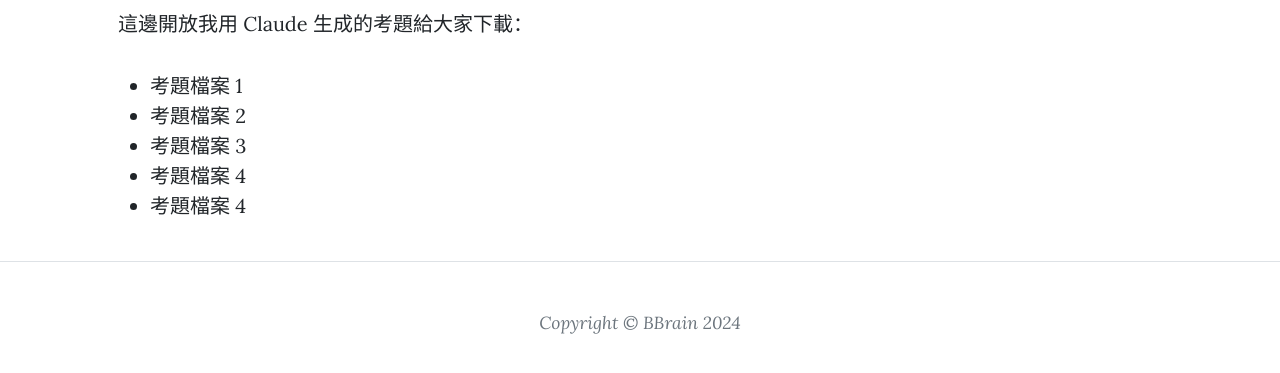
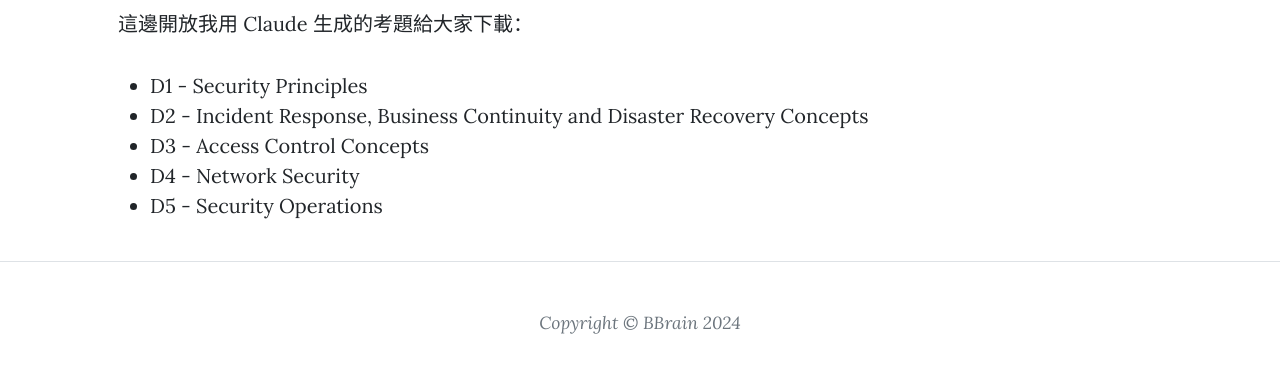
Before and after one commit to BBrain778/BBrain778.github.io, a plain HTML site: page post/ISC2CC.html in a window 1280 px wide. Shown: the part 679-1052 px from the top of the page. Drawn offline with nearby package versions, Linux system fonts and the light colour scheme; files whose address does not match are found by name.

Commit message:
Update ISC2CC.html

```diff
--- a/post/ISC2CC.html
+++ b/post/ISC2CC.html
@@ -54,11 +54,11 @@
                         <h2>考題下載</h2>
                         <p>這邊開放我用 Claude 生成的考題給大家下載：</p>
                         <ul>
-                            <li><a href="https://github.com/BBrain778/BBrain778.github.io/raw/main/assets/file/1(56)">考題檔案 1</a></li>
-                            <li><a href="https://github.com/BBrain778/BBrain778.github.io/raw/main/assets/file/2(20)">考題檔案 2</a></li>
-                            <li><a href="https://github.com/BBrain778/BBrain778.github.io/raw/main/assets/file/3(44)">考題檔案 3</a></li>
-                            <li><a href="https://github.com/BBrain778/BBrain778.github.io/raw/main/assets/file/4(48)">考題檔案 4</a></li>
-                            <li><a href="https://github.com/BBrain778/BBrain778.github.io/raw/main/assets/file/5(36)">考題檔案 4</a></li>
+                            <li><a href="https://github.com/BBrain778/BBrain778.github.io/raw/main/assets/file/1(56)">D1 - Security Principles</a></li>
+                            <li><a href="https://github.com/BBrain778/BBrain778.github.io/raw/main/assets/file/2(20)">D2 - Incident Response, Business Continuity and Disaster Recovery Concepts</a></li>
+                            <li><a href="https://github.com/BBrain778/BBrain778.github.io/raw/main/assets/file/3(44)">D3 - Access Control Concepts</a></li>
+                            <li><a href="https://github.com/BBrain778/BBrain778.github.io/raw/main/assets/file/4(48)">D4 - Network Security</a></li>
+                            <li><a href="https://github.com/BBrain778/BBrain778.github.io/raw/main/assets/file/5(36)">D5 - Security Operations</a></li>
                         </ul>
                     </div>
                 </div>
```
